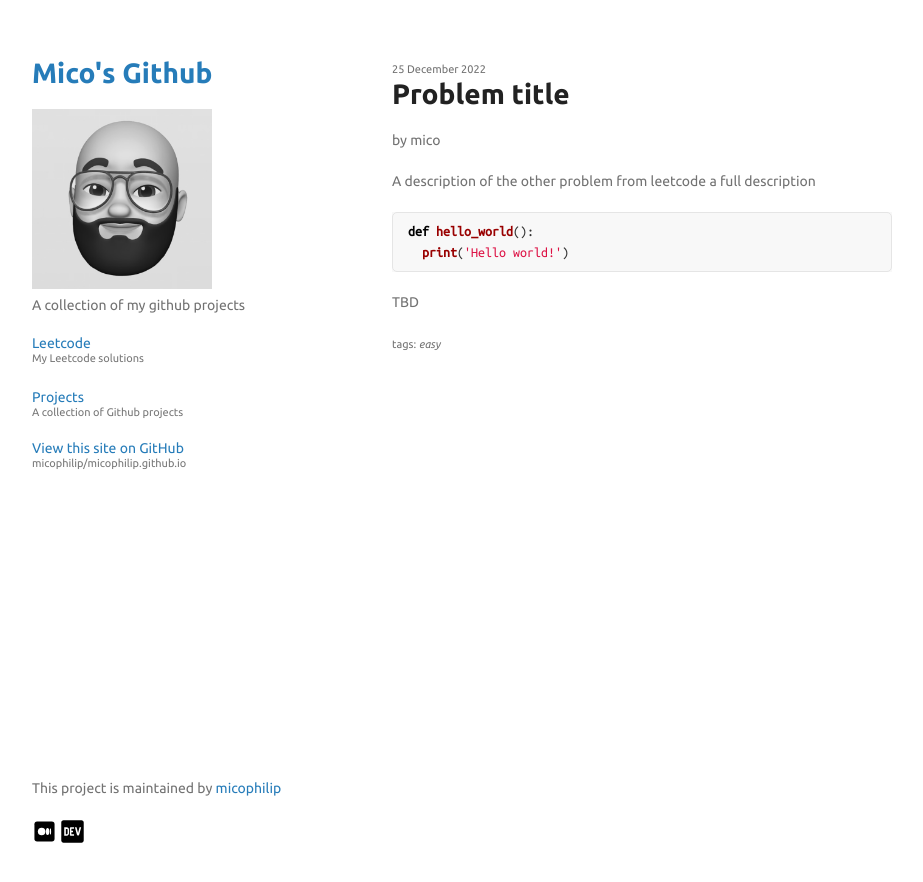
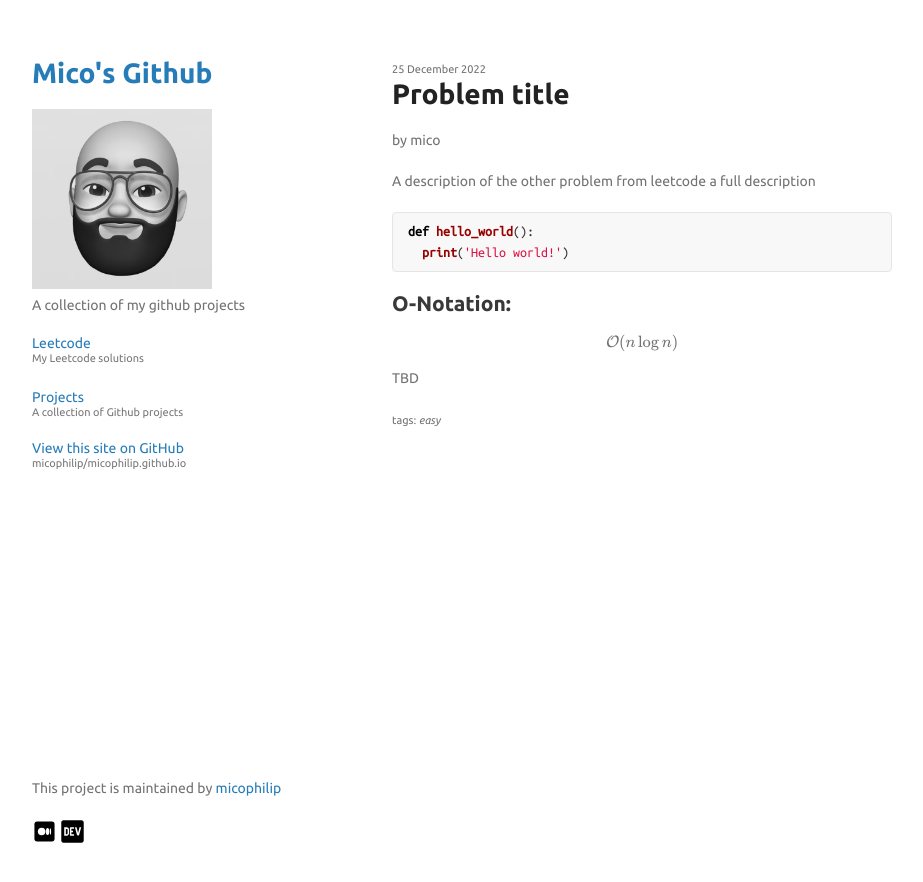
Before and after one commit to micophilip/micophilip.github.io, a Jekyll site: the page built from _posts/2022-12-25-leetcode-1.md, in a window 1280 px wide. Shown: the top 882 px of the page, without its empty margins (178-1101 px from the left). Built offline with Jekyll 4.4.1, drawn with Linux system fonts in a browser that asks for light colours; formulas are drawn with MathJax 3.

````diff
--- a/_layouts/default.html
+++ b/_layouts/default.html
@@ -7,6 +7,8 @@
 
 {% seo %}
     <link rel="stylesheet" href="{{ "/assets/css/style.css?v=" | append: site.github.build_revision | relative_url }}">
+
+    <script src="https://cdn.mathjax.org/mathjax/latest/MathJax.js?config=TeX-AMS-MML_HTMLorMML" type="text/javascript"></script>
     <!--[if lt IE 9]>
     <script src="https://cdnjs.cloudflare.com/ajax/libs/html5shiv/3.7.3/html5shiv.min.js"></script>
     <![endif]-->
--- a/_posts/2022-12-25-leetcode-1.md
+++ b/_posts/2022-12-25-leetcode-1.md
@@ -16,4 +16,8 @@ def hello_world():
   print('Hello world!')
 ```
 
+## O-Notation:
+
+$$\mathcal{O}(n\log{}n)$$
+
 TBD
````
